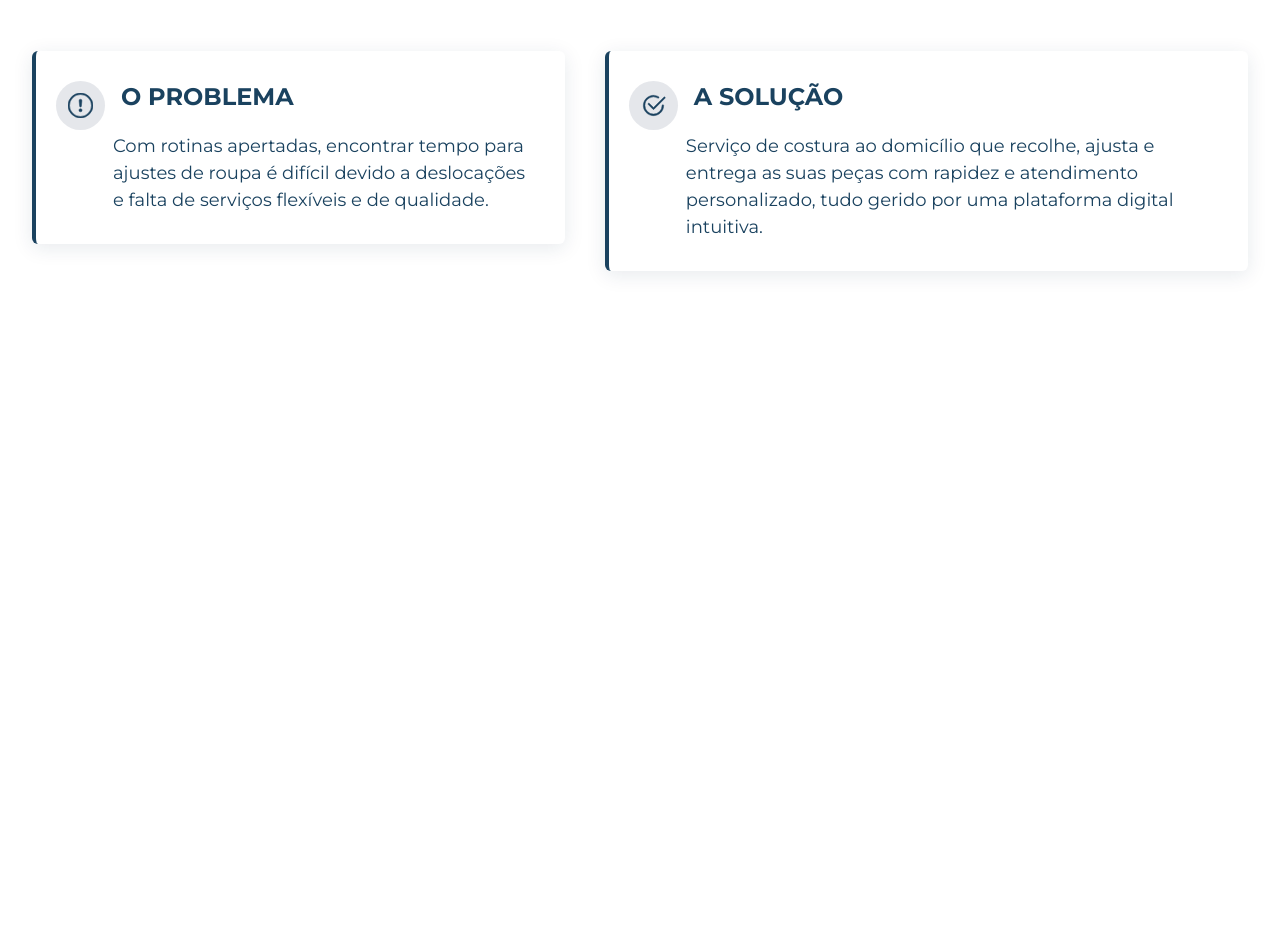
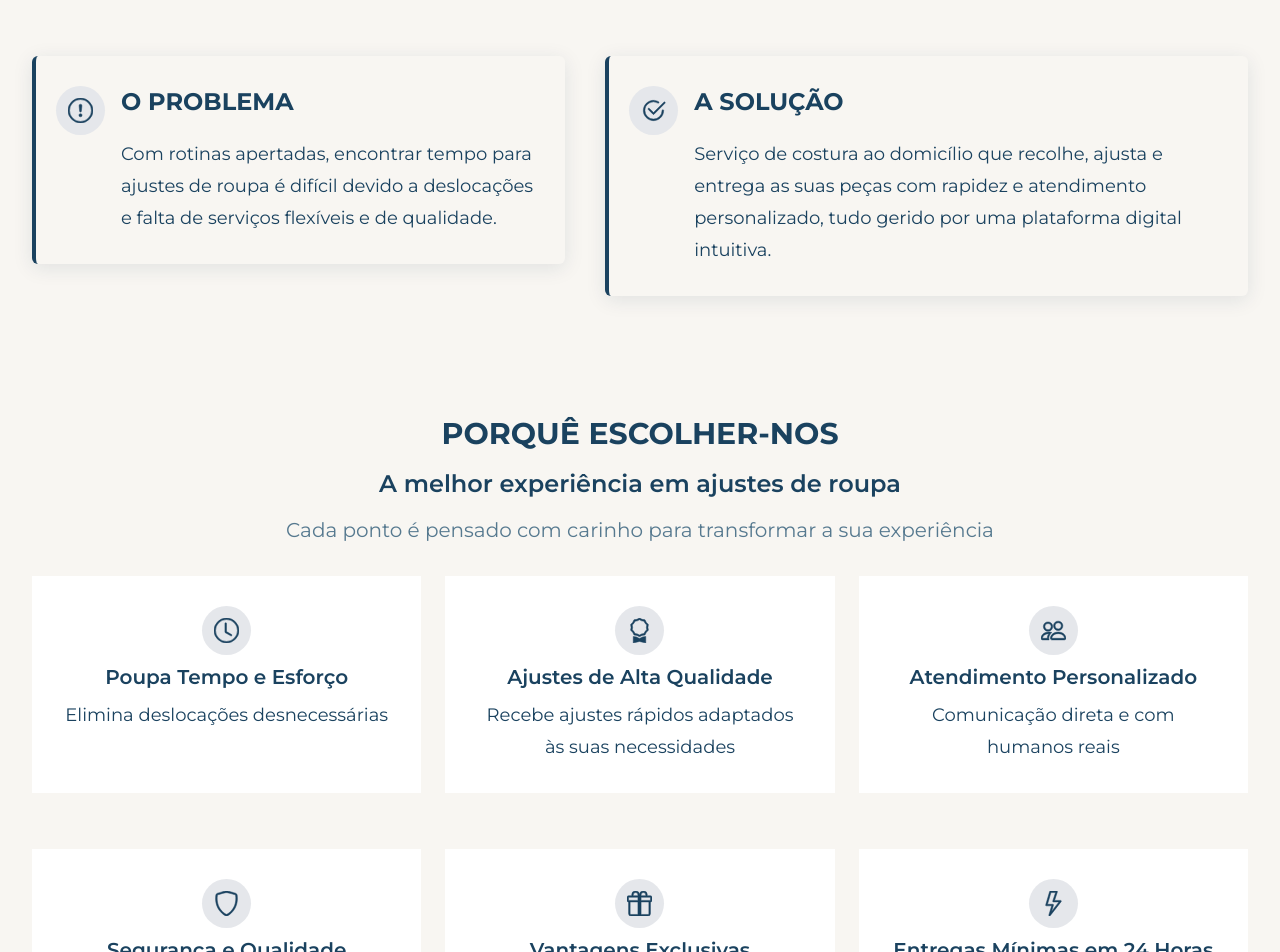
Before and after one commit to claudivieira/costura-a-porta, a Next.js app: page / in a window 1280 px wide. Shown: the part 100-1052 px from the top of the page. Before the commit the page ends 800 px from the top, so only its background shows below. Built offline with nearby package versions, Linux system fonts and the light colour scheme.

Commit message:
Create icon card component and complete 'why us' section

```diff
--- /dev/null
+++ b/app/components/IconCardComponent.tsx
@@ -0,0 +1,26 @@
+import React from 'react'
+import * as BsIcons from 'react-icons/bs';
+
+
+type IconCardProps = {
+    iconName: string;
+    title: string;
+    subtitle: string;
+  };
+
+
+const IconCardComponent = ({ iconName, title, subtitle }: IconCardProps) => {
+    const Icon = (BsIcons as any)[iconName];
+
+    return (
+        <>
+            <div className='p-3 bg-gray-200 rounded-full'>
+                <Icon size={25} strokeWidth={0.3} />
+                </div>
+            <h3 className='text-xl font-semibold py-2'>{title}</h3>
+            <p className='text-center'>{subtitle}</p>
+        </>
+    )
+}
+
+export default IconCardComponent
--- a/app/globals.css
+++ b/app/globals.css
@@ -1,10 +1,12 @@
 @import "tailwindcss";
 
 :root {
-  --background: #ffffff;
+  --background: #f8f6f2;
   --foreground: #171717;
   --primary: #1A425F;
   --secondary: #F2C45A;
+  --primary-lighter: #56798f;
+  --secondary-warmer: #efd9c6;
 }
 
 @theme inline {
@@ -12,6 +14,8 @@
   --color-foreground: var(--foreground);
   --color-primary: var(--primary);
   --color-secondary: var(--secondary);
+  --color-primary-lighter: var(--primary-lighter);
+  --color-secondary-warmer: var(--secondary-warmer);
   --shadow-soft: 0 4px 20px hsl(203 61% 18% / .1);
 }
 
@@ -36,7 +40,8 @@
 
 body {
   background: var(--background);
-  color: var(--foreground);
+  color: var(--primary);
   font-family: Arial, Helvetica, sans-serif;
   font-size: 18px;
+  line-height: 32px;
 }
--- a/app/page.tsx
+++ b/app/page.tsx
@@ -1,6 +1,42 @@
 import Image from "next/image";
 import RequestService from "./components/RequestServiceBtn";
 import { BsExclamationCircle, BsCheck2Circle } from "react-icons/bs";
+import IconCardComponent from "./components/IconCardComponent";
+
+const benefits = [
+  {
+    icon:"BsClock",
+    title: "Poupa Tempo e Esforço",
+    subtitle: "Elimina deslocações desnecessárias"
+  },
+  {
+    icon:"BsAward",
+    title: "Ajustes de Alta Qualidade",
+    subtitle: "Recebe ajustes rápidos adaptados às suas necessidades"
+  },
+  {
+    icon:"BsPeople",
+    title: "Atendimento Personalizado",
+    subtitle: "Comunicação direta e com humanos reais"
+  },
+  {
+    icon:"BsShield",
+    title: "Segurança e Qualidade",
+    subtitle: "Controlo rigoroso de qualidade e sistema de avaliação"
+  },
+  {
+    icon:"BsGift",
+    title: "Vantagens Exclusivas",
+    subtitle: "Programas de fidelização e serviços complementares"
+  },
+  {
+    icon:"BsLightning",
+    title: "Entregas Mínimas em 24 Horas",
+    subtitle: "Rapidez garantida para que tenha as suas peças prontas no menor tempo possível"
+  },
+]
+
+
 
 
 export default function Home() {
@@ -27,7 +63,7 @@ export default function Home() {
         <section className="bg-primary">
           HERO
         </section>
-        <section className="bg-white text-primary py-15">
+        <section className="py-15">
           <ul className="px-6 lg:px-8 lg:flex lg:flex-row lg:items-start">
             <li className="textCard">
               <div className="p-3 bg-gray-200 rounded-full flex-shrink-0">
@@ -35,20 +71,49 @@ export default function Home() {
               </div>
               <div>
                 <h2 className="textCardTitle">O PROBLEMA</h2>
-                <p>Com rotinas apertadas, encontrar tempo para ajustes de roupa é difícil devido a deslocações e falta de serviços flexíveis e de qualidade.</p>
+                <p className="ml-2">Com rotinas apertadas, encontrar tempo para ajustes de roupa é difícil devido a deslocações e falta de serviços flexíveis e de qualidade.</p>
               </div>
 
             </li>
-            <li className="textCard sm:mt-15 lg:mt-0 lg:ml-10">
+            <li className="textCard sm:mt-15 lg:mt-0 lg:ml-10 hover:bg-gradient-to-br from-white to-secondary-warmer">
               <div className="p-3 bg-gray-200 rounded-full flex-shrink-0">
                 <BsCheck2Circle size={25} strokeWidth={0.3} />
               </div>
               <div>
                 <h2 className="textCardTitle">A SOLUÇÃO</h2>
-                <p>Serviço de costura ao domicílio que recolhe, ajusta e entrega as suas peças com rapidez e atendimento personalizado, tudo gerido por uma plataforma digital intuitiva.</p>
+                <p className="ml-2">Serviço de costura ao domicílio que recolhe, ajusta e entrega as suas peças com rapidez e atendimento personalizado, tudo gerido por uma plataforma digital intuitiva.</p>
               </div>
             </li>
           </ul>
+        </section>
+        <section className="py-15 px-6 lg:px-8 text-center">
+          <h1 className="text-3xl font-bold">
+            PORQUÊ ESCOLHER-NOS
+          </h1>
+
+          <h2 className="text-2xl font-semibold mt-4">
+          A melhor experiência em ajustes de roupa
+          </h2>
+
+          <h3 className="mt-4 text-xl text-primary-lighter">
+          Cada ponto é pensado com carinho para transformar a sua experiência
+          </h3>
+          <div className="grid lg:grid-cols-3 lg:gap-6">
+          {benefits && benefits.map((benefit, index) => {
+            return (
+              <div
+                key={index}
+                className="bg-white mt-8 p-[30px] justify-items-center hover:bg-gradient-to-br from-white to-secondary-warmer"
+              >
+                <IconCardComponent
+                  iconName={benefit.icon}
+                  title={benefit.title}
+                  subtitle={benefit.subtitle}
+                />
+              </div>
+            )
+          } )}
+          </div>
         </section>
       </main>
       <footer className="row-start-3 flex gap-[24px] flex-wrap items-center justify-center">
```
